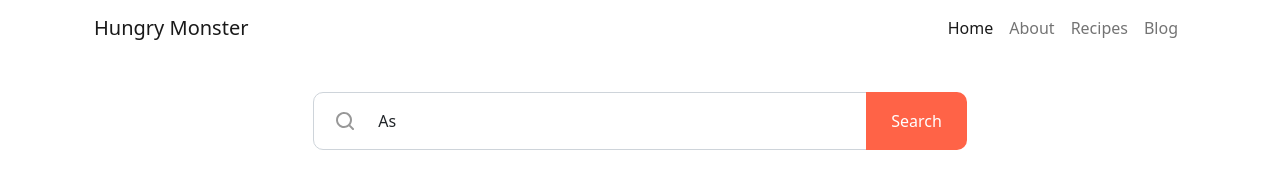
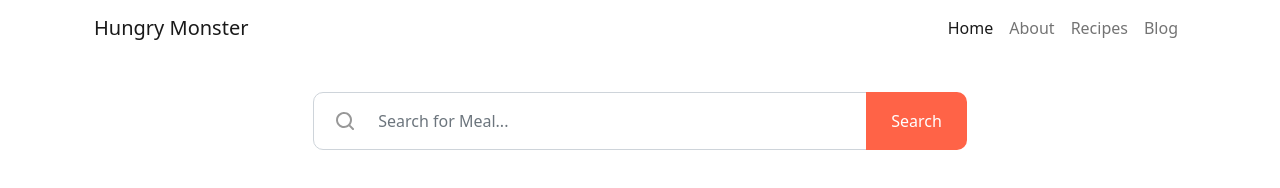
Before and after one commit to asif-ae/hungry-monster, a plain HTML site: page index.html in a window 1280 px wide. Drawn offline with nearby package versions, Linux system fonts and the light colour scheme.

Commit message:
update input value

```diff
--- a/index.html
+++ b/index.html
@@ -32,7 +32,7 @@
     <section id="search-area">
       <div class="input-group d-flex justify-content-center">
         <div class="form-outline">
-          <input type="search" id="form" class="form-control input-style" placeholder="Search for Meal..." value="As">
+          <input type="search" id="form" class="form-control input-style" placeholder="Search for Meal..." value="">
           <svg width="24"  height="24" viewBox="0 0 24 24" class="svg" fill="none" xmlns="http://www.w3.org/2000/svg">
             <path d="M20.71 19.29L17.31 15.9C18.407 14.5025 19.0022 12.7767 19 11C19 9.41775 18.5308 7.87103 17.6518 6.55544C16.7727 5.23985 15.5233 4.21447 14.0615 3.60897C12.5997 3.00347 10.9911 2.84504 9.43928 3.15372C7.88743 3.4624 6.46197 4.22433 5.34315 5.34315C4.22433 6.46197 3.4624 7.88743 3.15372 9.43928C2.84504 10.9911 3.00347 12.5997 3.60897 14.0615C4.21447 15.5233 5.23985 16.7727 6.55544 17.6518C7.87103 18.5308 9.41775 19 11 19C12.7767 19.0022 14.5025 18.407 15.9 17.31L19.29 20.71C19.383 20.8037 19.4936 20.8781 19.6154 20.9289C19.7373 20.9797 19.868 21.0058 20 21.0058C20.132 21.0058 20.2627 20.9797 20.3846 20.9289C20.5064 20.8781 20.617 20.8037 20.71 20.71C20.8037 20.617 20.8781 20.5064 20.9289 20.3846C20.9797 20.2627 21.0058 20.132 21.0058 20C21.0058 19.868 20.9797 19.7373 20.9289 19.6154C20.8781 19.4936 20.8037 19.383 20.71 19.29ZM5 11C5 9.81332 5.3519 8.65328 6.01119 7.66658C6.67047 6.67989 7.60755 5.91085 8.7039 5.45673C9.80026 5.0026 11.0067 4.88378 12.1705 5.11529C13.3344 5.3468 14.4035 5.91825 15.2426 6.75736C16.0818 7.59648 16.6532 8.66558 16.8847 9.82946C17.1162 10.9933 16.9974 12.1997 16.5433 13.2961C16.0892 14.3925 15.3201 15.3295 14.3334 15.9888C13.3467 16.6481 12.1867 17 11 17C9.4087 17 7.88258 16.3679 6.75736 15.2426C5.63214 14.1174 5 12.5913 5 11Z" fill="#989898"/>
           </svg>
--- a/script.js
+++ b/script.js
@@ -1,5 +1,7 @@
+// The core link of the API
 const thelink = 'https://www.themealdb.com/api/json/v1/1/search.php?s=';
 
+// Search Button Click Hanndler
 const searchButton = document.getElementById('search-button');
 searchButton.addEventListener('click', () => {
   const getResultArea = document.getElementById('result-area');
```
